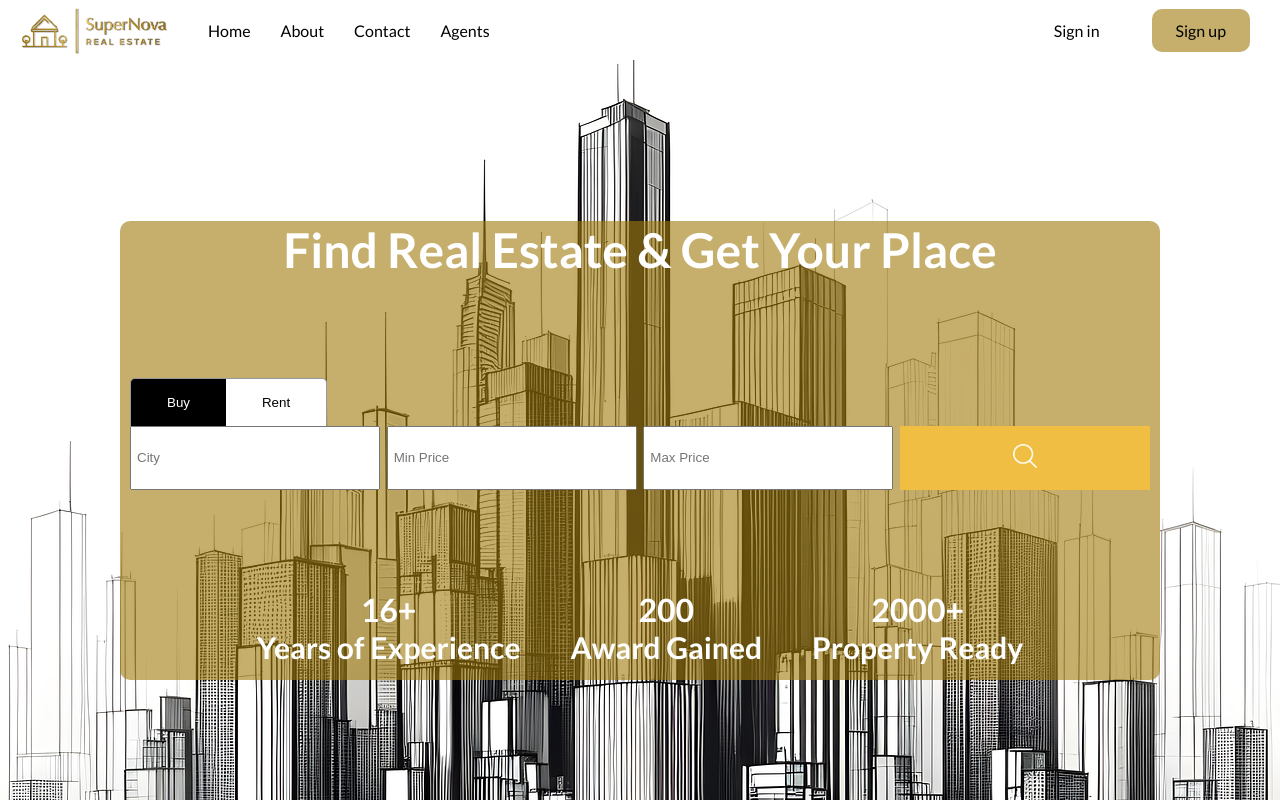
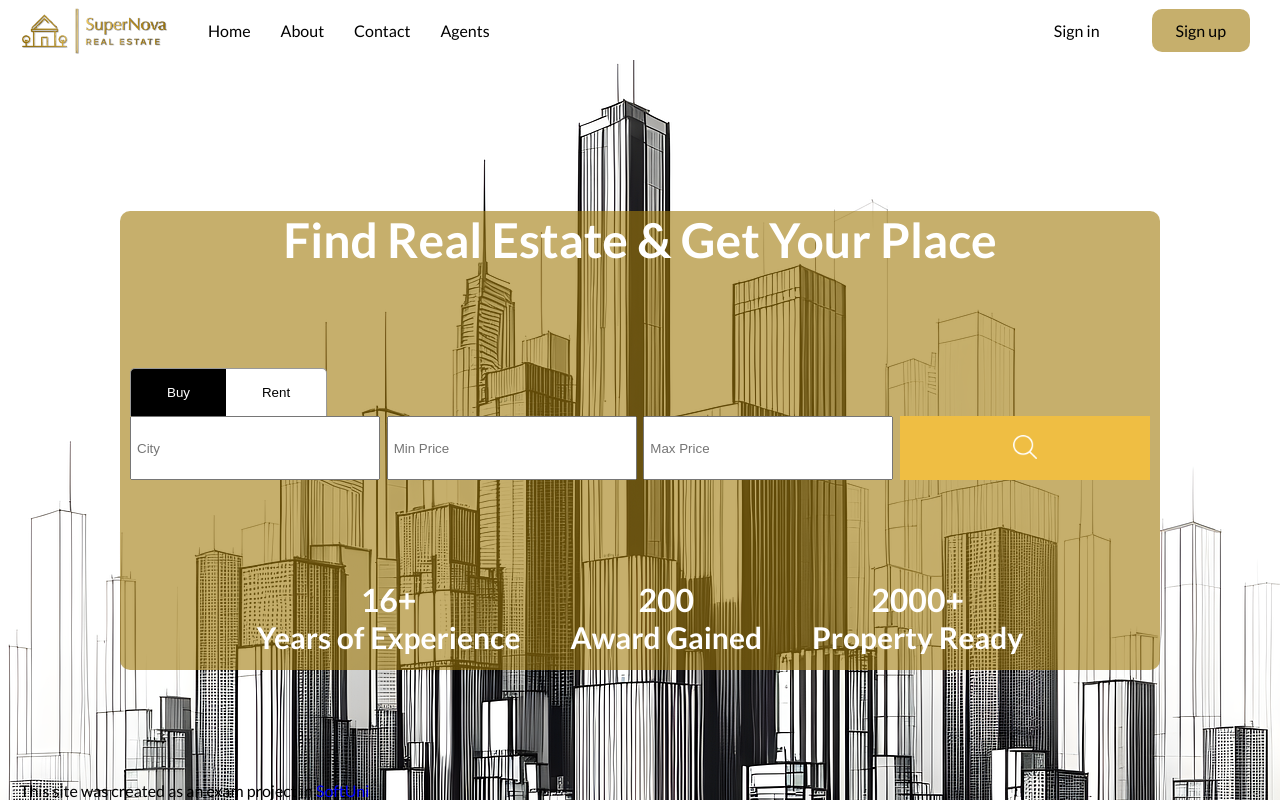
Before and after one commit to nikolayvnenchev/AppSuperNova, a React (Vite) app in the folder client/: page / in a window 1280 px wide. Built offline with nearby package versions, Linux system fonts and the light colour scheme; no server answers.

Commit message:
footer committed

```diff
--- /dev/null
+++ b/client/src/components/footer/Footer.jsx
@@ -0,0 +1,17 @@
+import React from 'react';
+
+export default function Footer() {
+  return (
+    <footer
+      className="bg-neutral-200 text-center dark:bg-neutral-700 lg:text-left border-t border-neutral-300 dark:border-neutral-600">
+      <div className="p-4 text-neutral-700 dark:text-neutral-200">
+        This site was created as an exam project in{' '}
+        <a
+          style={{ color: 'blue' }}
+          className="hover-softuni text-neutral-800 font-bold dark:text-neutral-400"
+          href="https://softuni.bg/"
+        >SoftUni</a>
+      </div>
+    </footer>
+  );
+}
--- a/client/src/routes/layout/layout.jsx
+++ b/client/src/routes/layout/layout.jsx
@@ -1,5 +1,6 @@
 import "./layout.scss";
 import Navbar from "../../components/navbar/Navbar";
+import Footer from "../../components/footer/Footer";
 import { Navigate, Outlet } from "react-router-dom";
 import { useContext } from "react";
 import { AuthContext } from "../../context/AuthContext";
@@ -12,6 +13,9 @@ function Layout() {
       </div>
       <div className="content">
         <Outlet />
+      </div>
+      <div>
+        <Footer />
       </div>
     </div>
   );
```
